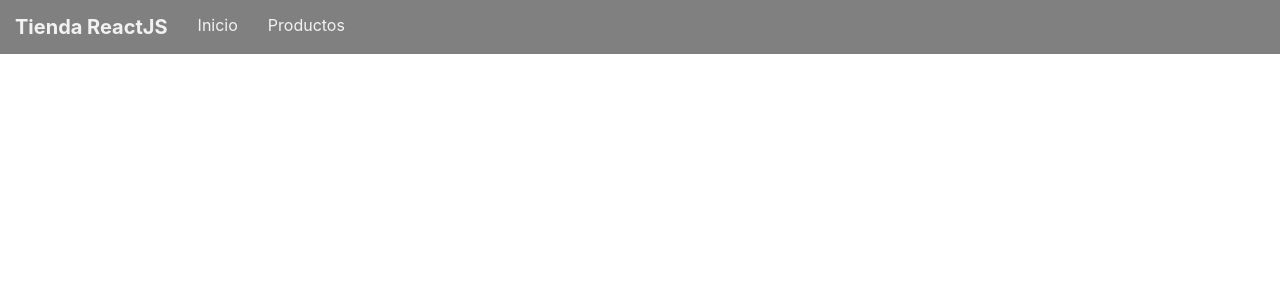
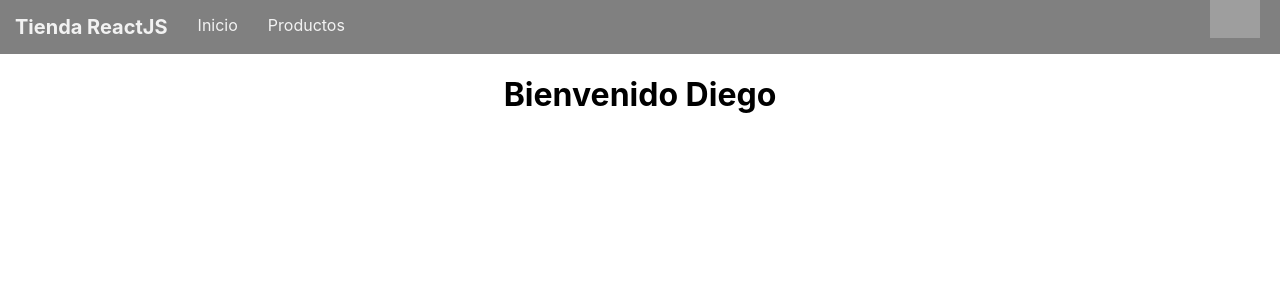
Before and after one commit to DToledoZuniga/React, a React (Create React App) app in the folder DesCla3/: page / in a window 1280 px wide. Shown: the top 300 px of the page. Built offline with nearby package versions, Linux system fonts and the light colour scheme; grey boxes are pictures that could not be loaded.

Commit message:
Desafío: Crea tu landing

```diff
--- a/DesCla3/src/App.js
+++ b/DesCla3/src/App.js
@@ -1,11 +1,13 @@
 import logo from './logo.svg';
 import './App.css';
 import NavBar from './component/NavBar';
+import ItemListContainer from './component/ItemListContainer';
 
 function App() {
   return (
     <div className="App">
       <NavBar />
+      <ItemListContainer nombre='Diego' />
     </div>
   );
 }
--- /dev/null
+++ b/DesCla3/src/component/CartWidget.css
@@ -0,0 +1,8 @@
+.cart{
+    width: 50px;
+}
+
+.divCart{
+    text-align-last: right;
+    padding-right: 20px;
+}
--- /dev/null
+++ b/DesCla3/src/component/CartWidget.js
@@ -0,0 +1,13 @@
+import React from 'react'
+import './CartWidget.css';
+
+
+function CartWidget() {
+    return (
+        <div className='divCart'>
+            <img className='cart' src='https://i.pinimg.com/originals/4a/38/7b/4a387bda853bca3782d73234c786a150.png'></img>
+        </div>
+    )
+}
+
+export default CartWidget
--- /dev/null
+++ b/DesCla3/src/component/ItemListContainer.js
@@ -0,0 +1,11 @@
+import React from 'react'
+
+function ItemListContainer(props) {
+    return (
+        <div>
+            <h1>Bienvenido {props.nombre}</h1>
+        </div>
+    )
+}
+
+export default ItemListContainer
--- a/DesCla3/src/component/NavBar.css
+++ b/DesCla3/src/component/NavBar.css
@@ -1,7 +1,7 @@
 .topnav {
     overflow: hidden;
     background-color: gray;
-  }
+}
 
 .topnav a {
     float: left;
--- a/DesCla3/src/component/NavBar.js
+++ b/DesCla3/src/component/NavBar.js
@@ -1,4 +1,5 @@
 import React from 'react'
+import CartWidget from './CartWidget';
 import './NavBar.css';
 
 function NavBar() {
@@ -7,6 +8,7 @@ function NavBar() {
             <a className='nombreTienda'>Tienda ReactJS</a>
             <a href="">Inicio</a>
             <a href="">Productos</a>
+            <CartWidget />
         </div>
     )
 }
```
